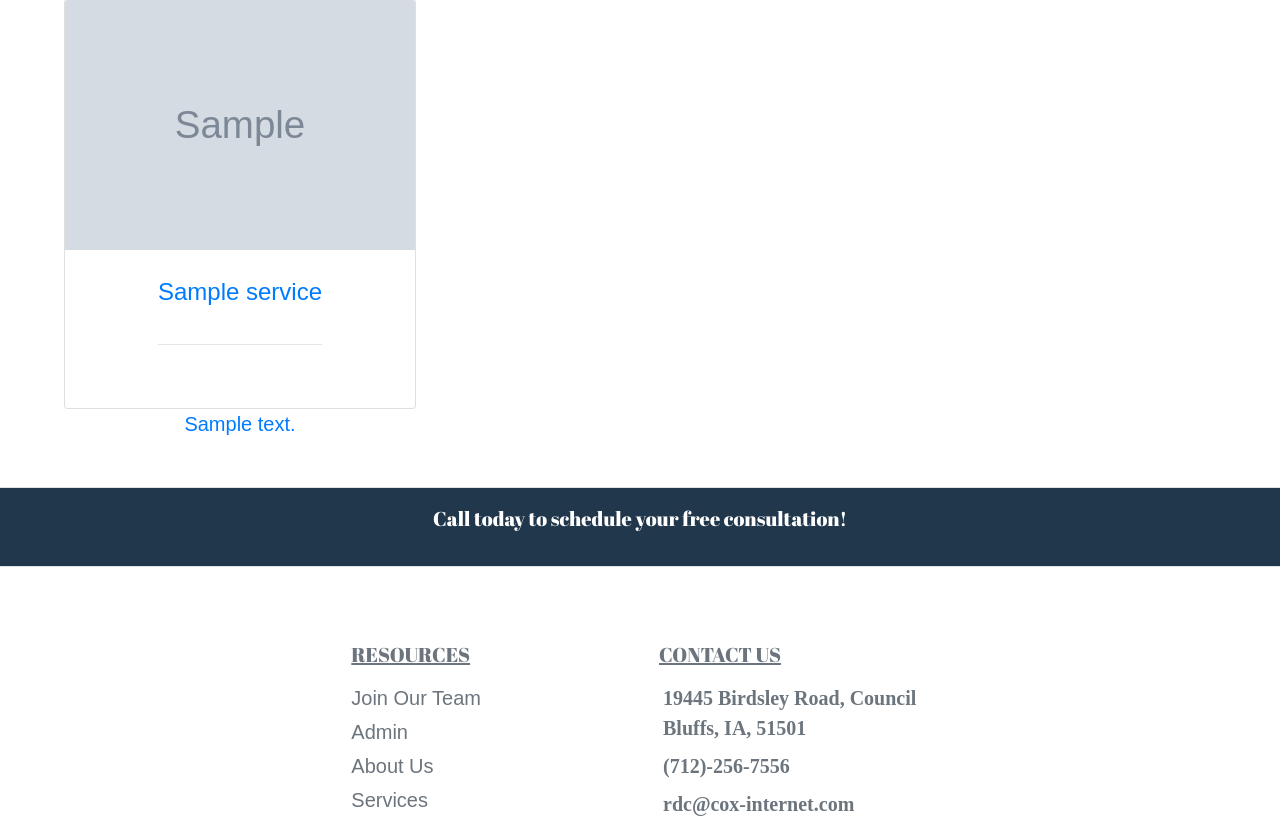
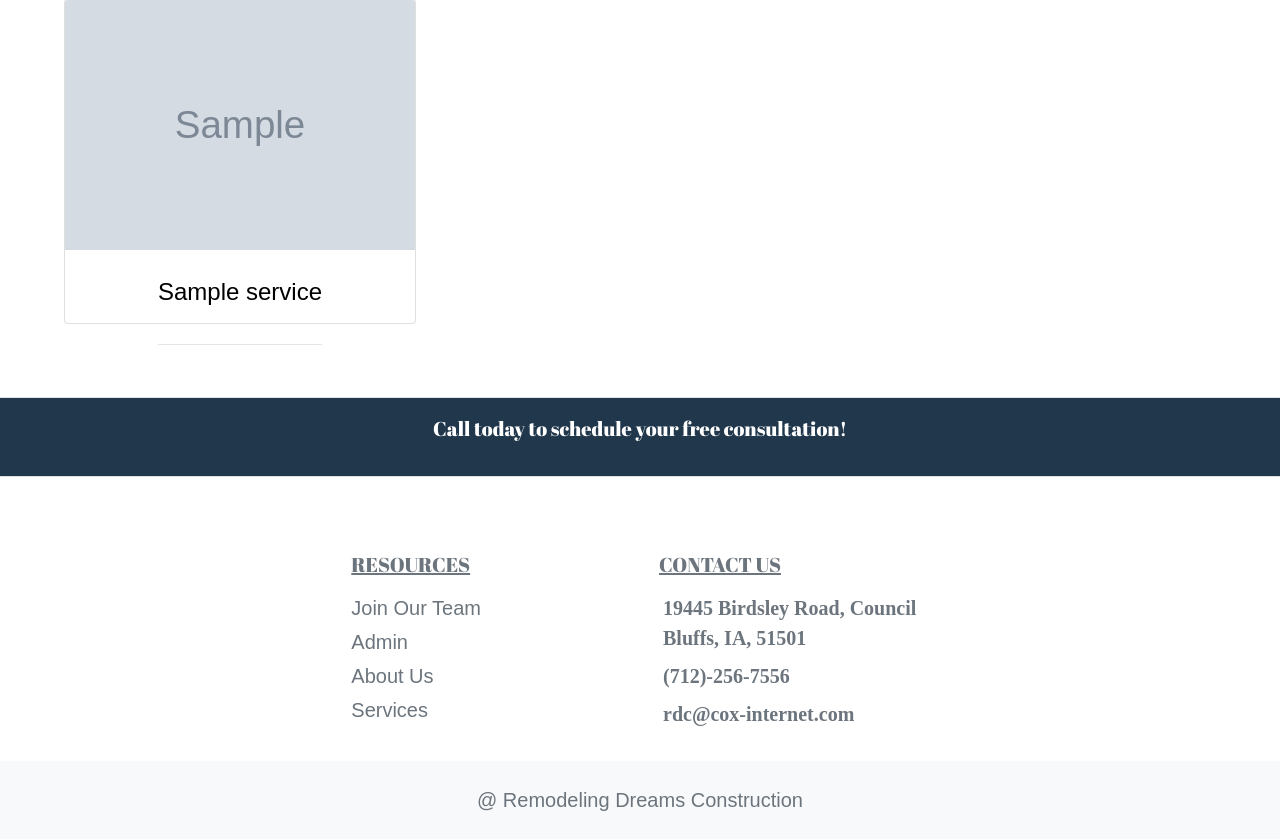
Before and after one commit to cjuanito797/RemodelingDreamsConstruction, a Django app: page /services/ in a window 1280 px wide. Shown: the part 471-1310 px from the top of the page. Run offline with Django 4.2, Linux system fonts and the light colour scheme; tables that the repository leaves empty hold one stand-in row (values such as "Sample post"); grey boxes marked "Sample" are stand-in pictures.

Commit message:
fixed isssue plauging card css.

```diff
--- a/Home/static/css/main.css
+++ b/Home/static/css/main.css
@@ -1,6 +1,3 @@
-
-
-
  #intro {
      padding-top: var(--scroll-intro, 375px);
      padding-bottom: 30%;
--- /dev/null
+++ b/Home/static/css/services.css
@@ -0,0 +1,47 @@
+ .flip-card {
+     background-color: transparent;
+     width: 450px;
+     height: 350px;
+     padding-bottom: 25px;
+     perspective: 1000px;
+     /* Remove this if you don't want the 3D effect */
+ }
+
+ /* This container is needed to position the front and back side */
+ .flip-card-inner {
+     position: relative;
+     width: 100%;
+     height: 100%;
+     text-align: center;
+     transition: transform 0.8s;
+     transform-style: preserve-3d;
+ }
+
+ /* Do an horizontal flip when you move the mouse over the flip box container */
+ .flip-card:hover .flip-card-inner {
+     transform: rotateY(180deg);
+ }
+
+ /* Position the front and back side */
+ .card,
+ .flip-card-back {
+     position: absolute;
+     width: 100%;
+     height: 100%;
+     -webkit-backface-visibility: hidden;
+     /* Safari */
+     backface-visibility: hidden;
+ }
+
+ /* Style the front side (fallback if image is missing) */
+ .card {
+     color: black;
+ }
+
+ /* Style the back side */
+ .flip-card-back {
+     border-radius: 5px;
+     background-color: whitesmoke;
+     color: black;
+     transform: rotateY(180deg);
+ }
--- a/Home/templates/home.html
+++ b/Home/templates/home.html
@@ -29,7 +29,10 @@
     <link rel="preconnect" href="https://fonts.googleapis.com">
     <link rel="preconnect" href="https://fonts.gstatic.com" crossorigin>
     <link href="https://fonts.googleapis.com/css2?family=Abril+Fatface&display=swap" rel="stylesheet">
+    {% block css_links %}
     <link href="{% static 'css/main.css' %}" rel="stylesheet" type="text/css">
+
+    {% endblock %}
 
     {% block navigation %}
 
--- a/Home/templates/services.html
+++ b/Home/templates/services.html
@@ -1,6 +1,11 @@
 {% extends 'home.html' %}
 {% load static %}
 {% load service_tags %}
+
+{% block css_links %}
+<link href="{% static 'css/main.css' %}" rel="stylesheet" type="text/css">
+<link href="{% static 'css/services.css' %}" rel="stylesheet" type="text/css">
+{% endblock %}
 
 {% block mainbody %}
 <div class="container-fluid" style="width: 100%;
```
